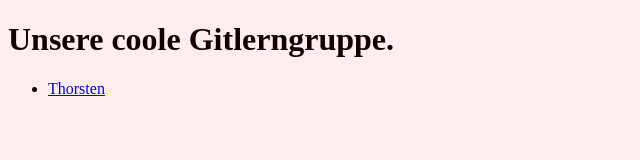
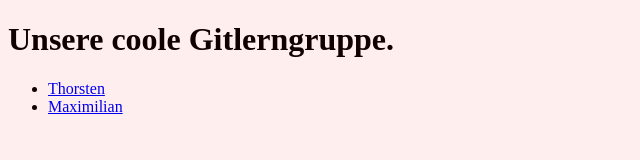
Before and after one commit to thvitt/example3, a plain HTML site: page index.html in a window 1280 px wide. Shown: the whole page, without its empty margins (0-640 px from the left). Drawn offline with Linux system fonts and the light colour scheme.

Commit message:
added maximilian.html to index

```diff
--- a/index.html
+++ b/index.html
@@ -10,6 +10,7 @@
    <h1>Unsere coole Gitlerngruppe.</h1>
    <ul>
       <li><a href="thorsten.html">Thorsten</a></li>
+      <li><a href="maximilian.html">Maximilian</a></li>
    </ul>
    </body>
 </html>
```
